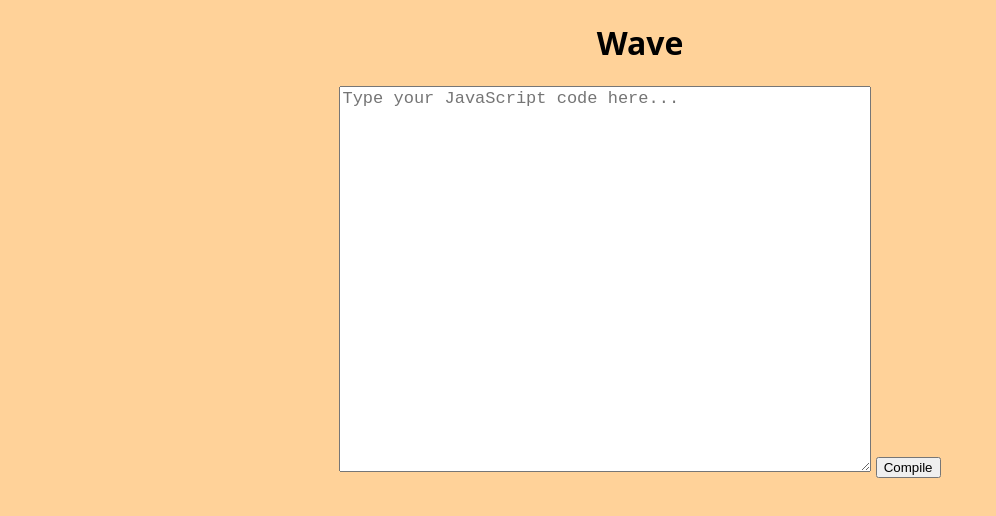
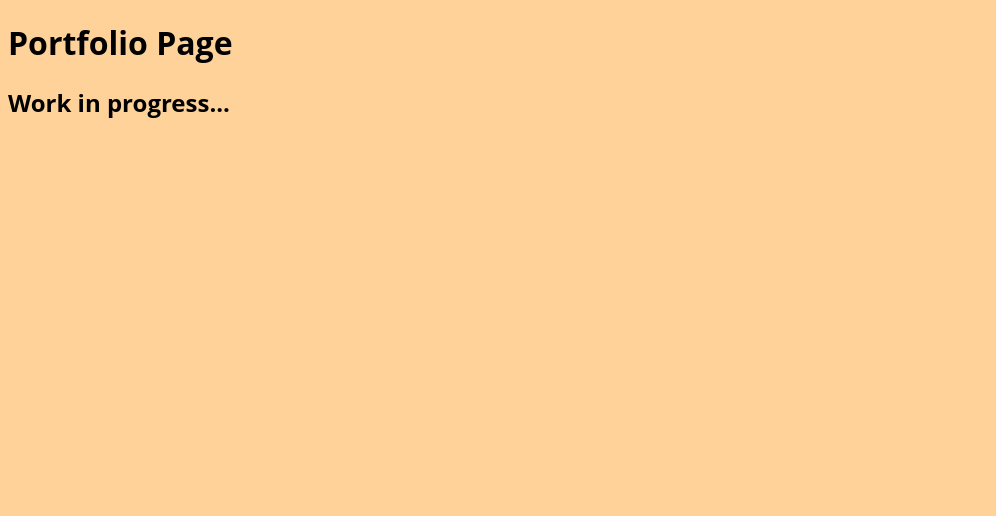
Before and after one commit to kaizhx/kaizhx.github.io, a plain HTML site: page index.html in a window 1280 px wide. Shown: the whole page, without its empty margins (0-996 px from the left). Drawn offline with Linux system fonts and the light colour scheme.

Commit message:
Update index.html

```diff
--- a/index.html
+++ b/index.html
@@ -10,11 +10,10 @@
 
 <body>
   <script src="./script.js"></script>
-  <div class="codeinput">
-    <h1>Wave</h1>
-    <textarea id="textareabox" name="textarea1" placeholder="Type your JavaScript code here..." required rows="20" cols="50"></textarea>
-    <input type="button" value="Compile" size="44" onclick="getText()"/>
-  </div>
+
+    <h1>Portfolio Page</h1>
+    <h2>Work in progress...</h2>
+
 </body>
 
 </html>
```
